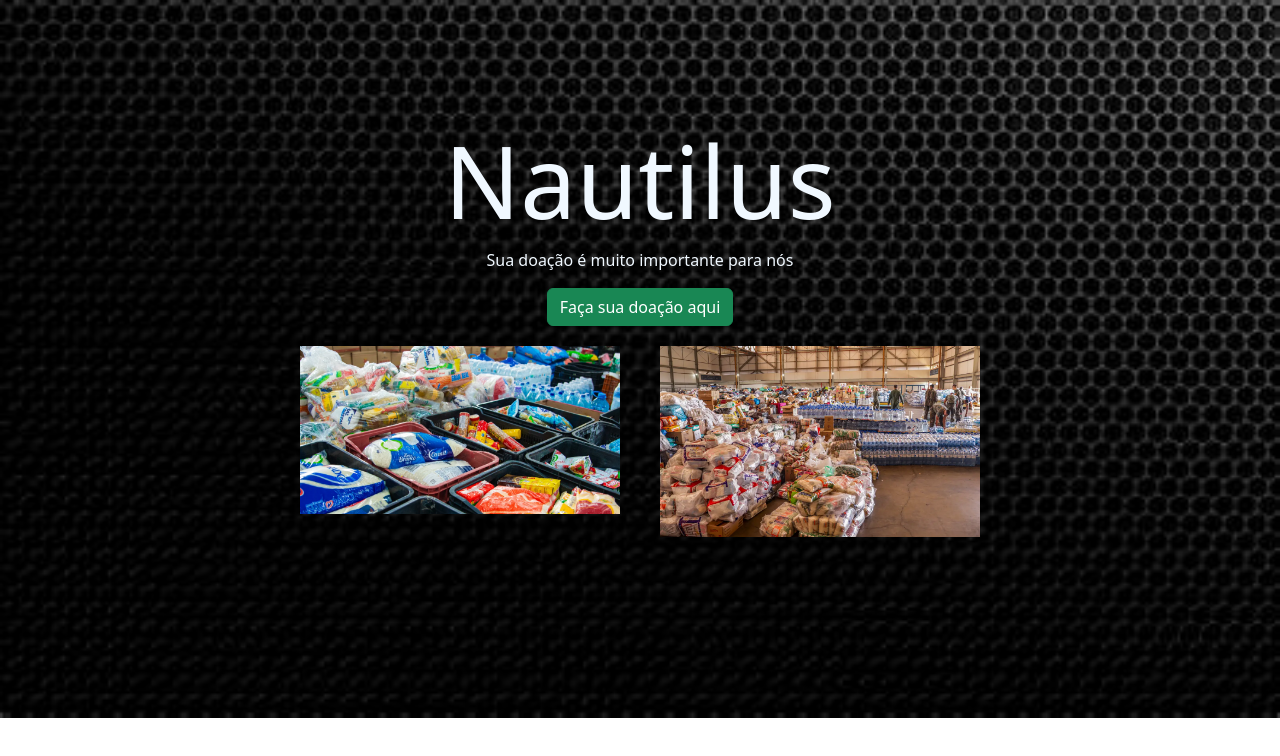
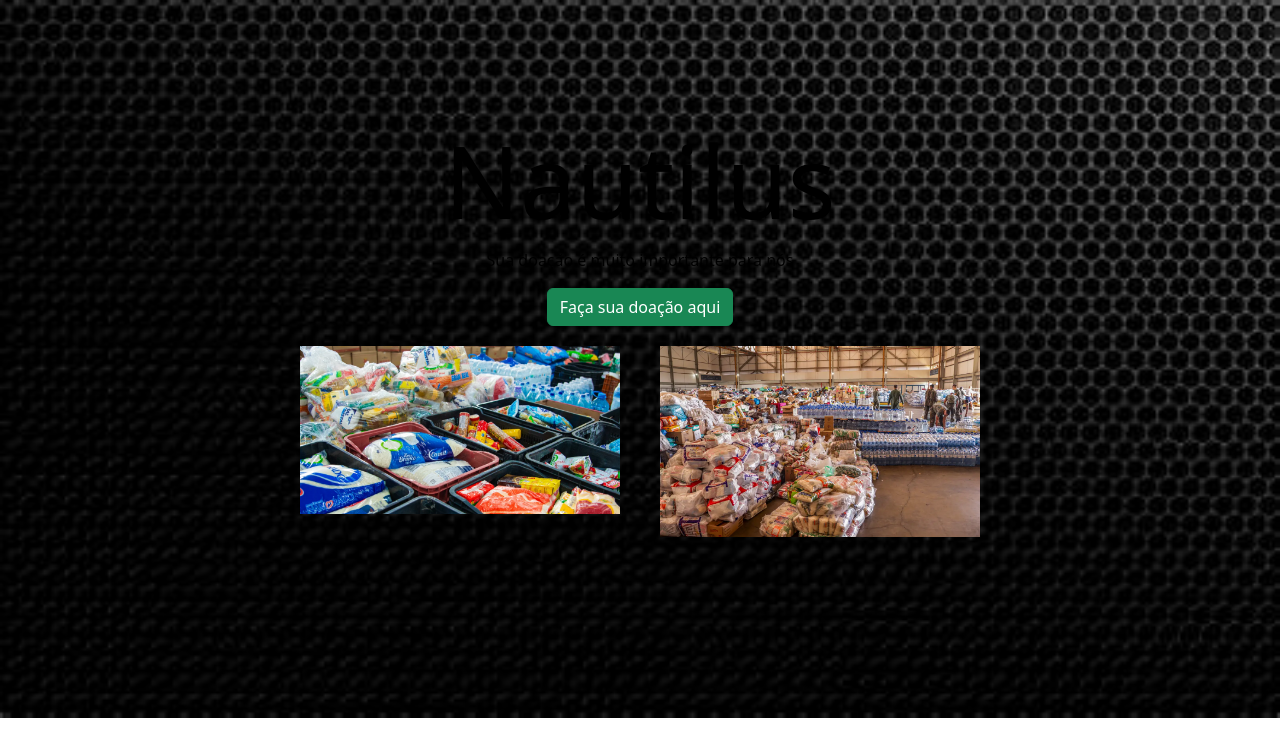
Before and after one commit to annafvale26/nautilusArquiteturaGS, a plain HTML site: page nautilus/index.html in a window 1280 px wide. Drawn offline with nearby package versions, Linux system fonts and the light colour scheme.

Commit message:
Update index.html

```diff
--- a/nautilus/index.html
+++ b/nautilus/index.html
@@ -9,11 +9,11 @@
 </head>
 <body>
 
-    <div style="margin-top: 120px; display: flex; justify-content: center; color: aliceblue;">
+    <div style="margin-top: 120px; display: flex; justify-content: center; color: black;">
     <h1 style="font-size: 100px;">Nautilus</h1>
     </div>
 
-    <div style="display: flex; justify-content: center; color: aliceblue;">
+    <div style="display: flex; justify-content: center; color: black;">
     <p>Sua doação é muito importante para nós</p>
     </div>
 
```
